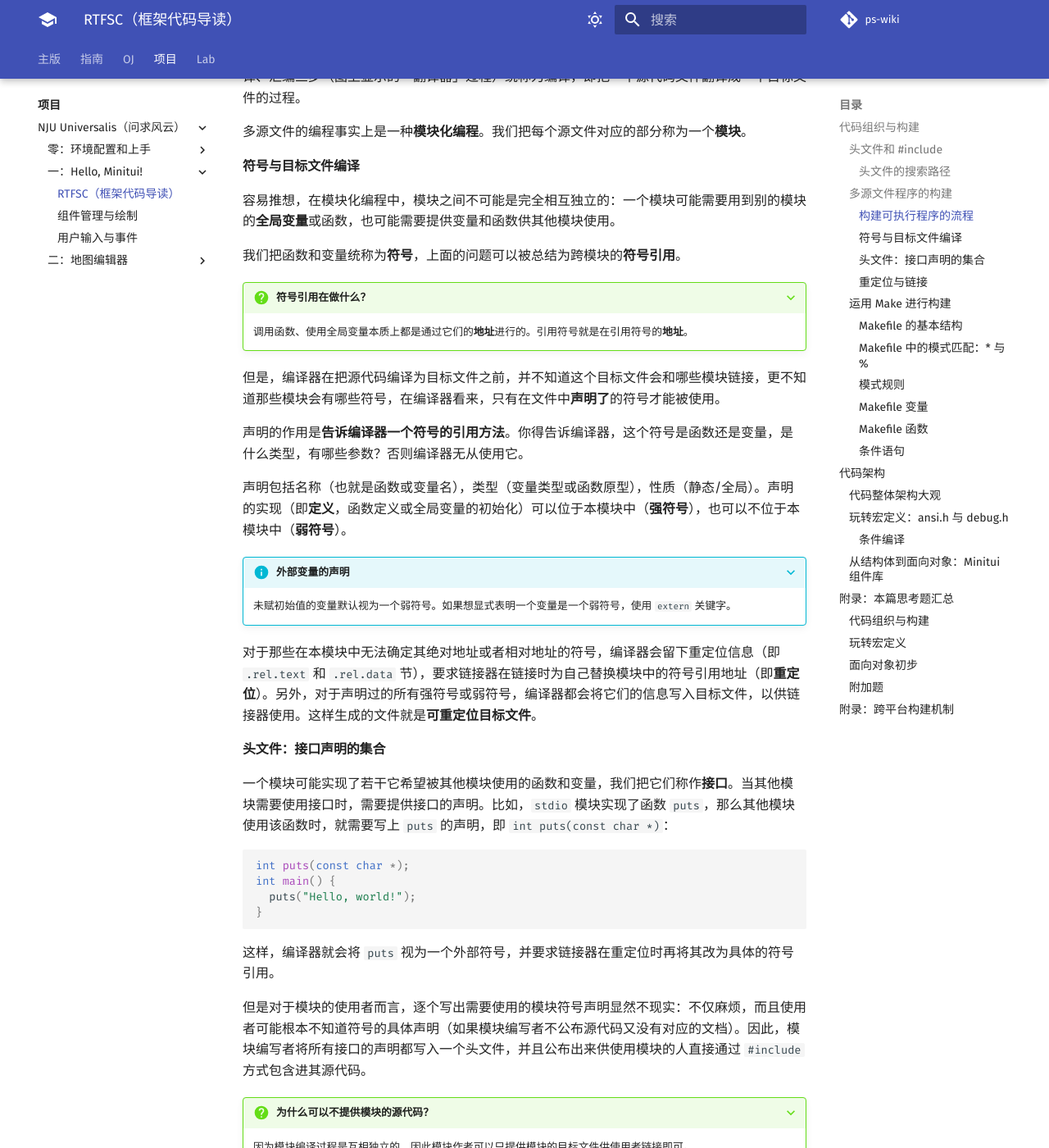
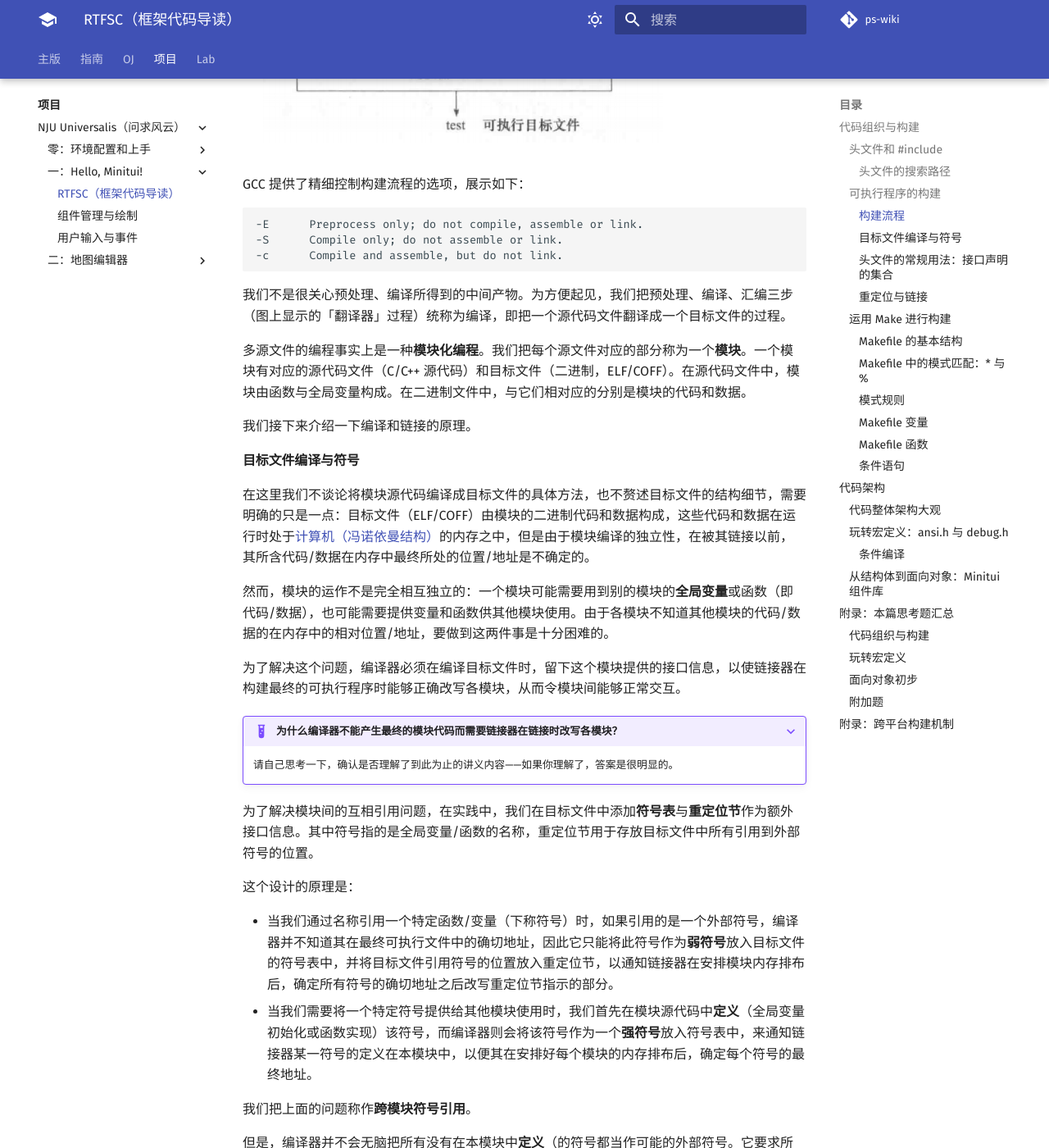
Before and after one commit to PS2023-programming/ps-wiki, an MkDocs documentation site: the page built from docs/program/ps1/1/learn_program.md, in a window 1280 px wide and 1400 px high, scrolled down 3422 px. Shown: the whole window at 82% size. Built offline with MkDocs 1.6.1 and Material for MkDocs 9.7.7, drawn with Linux system fonts in a browser that asks for light colours; comment, search, counter and statistics services are not loaded; some of the changed text lies outside the part shown.

Commit message:
1-22 midnight

````diff
--- a/docs/program/ps1/1/learn_program.md
+++ b/docs/program/ps1/1/learn_program.md
@@ -36,6 +36,11 @@ RTFSC 是 Reading The Fucking Source Code 的缩写，来自于 [Linus](https://
 
 下面我们来细讲一下这两类文件的区别和作用，并介绍一下预编译命令以及代码的构建流程。
 
+???+ tip "你的程序真的是「单源文件」的吗？"
+    虽然你只编写了一个源代码文件，但编译得到的程序许多功能（如输入/输出，文件读写，系统调用等）并不是在这份源代码中实现的，甚至也不是在你引用的头文件中实现的（在 `stdio.h` 中找不到 `printf` 的实现）。
+
+    这些功能是在哪里实现的？又是如何被你编写的程序所使用的？读完「代码组织与构建」部分你将会有所认识。
+
 ### 头文件和 `#include`
 
 你每次编写的代码的第一行都有可能是 `#include <cstdio>` 或 `#include <iostream>` 乃至 `#include <bits/stdc++.h>`。这些尖括号内的文件就是标准库为我们提供的头文件。
@@ -57,7 +62,7 @@ RTFSC 是 Reading The Fucking Source Code 的缩写，来自于 [Linus](https://
 
 在引用头文件如 `cstdio.h` 时，我们发现头文件既不在代码文件对应的目录下，也不在 `PATH` 环境变量所指定的路径下，GCC 到底是从哪里找到这个文件的呢？
 
-如果你使用带语法提示的编辑器或 IDE，那么在代码文件中你可能发现引用诸如 `ansi.h` 或 `basics.h` 时会被标红线，提示找不到该文件，但编译时却可以通过，这是为什么呢？
+如果你使用带语法提示的编辑器或 IDE，那么在没有预先配置的情形下你可能会发现引用诸如 `ansi.h` 或 `basics.h` 时会被标红线，提示找不到该文件，但编译却可以通过，这是为什么呢？
 
 这些都和 `#include<$FILE>` 时编译器的搜索路径有关。在这一格式的命令中，编译器会从标准库 `include` 路径下寻找对应的文件，然后从用户指定的 `include` 路径中寻找文件。如果你执行 `echo | gcc -xc++ -E -v -` 命令，你将会看到：
 
@@ -74,19 +79,23 @@ RTFSC 是 Reading The Fucking Source Code 的缩写，来自于 [Linus](https://
 
 要想增加 `#include<>` 的搜索路径，可以使用 GCC 提供的 `-I` 选项，试试执行 `echo | gcc -xc++ -E -v -I . -`，输出结果出现了什么不同？
 
-### 多源文件程序的构建
+### 可执行程序的构建
 
-*本部分为了切合大家的学习阶段作了简化。在《计算机系统基础》中大家会学习到更详细的内容。*
+*本部分为了切合大家的学习阶段作了简化。在《计算机系统基础》中大家会学习到更详细、严谨的内容。*
 
-#### 构建可执行程序的流程
+通过解析 `#include` 等预编译命令，我们将头文件和源文件合并为许多经过预处理的源文件。那么，这些源文件（一个或多个）又是如何被处理为一个可执行程序的呢？接下来我们就来介绍。
 
-在[理论课堂](http://cslabcms.nju.edu.cn/problem_solving/images/a/a1/Lecture1-6_2019-11-12_%E5%A6%82%E4%BD%95%E5%B0%86%E7%AE%97%E6%B3%95%E5%91%8A%E8%AF%89%E8%AE%A1%E7%AE%97%E6%9C%BA.pptx)上，我们已经知道了「将程序告诉计算机」的方式——二进制代码。在课堂上，我们还看到了编程语言从机器语言、汇编语言再到高级程序设计语言的演进。
+TODO：解释可执行程序到底是啥，以及其和源代码中元素的对应关系。
 
-而在可执行程序的构建中，我们则是反其道而行之——从高级程序设计语言的源文件，得到汇编语言文件，再得到二进制代码文件。
+#### 构建流程
 
-但是，对于多源文件的程序，它又是怎么样构建成一个二进制程序的呢？是先合并源代码，再统一翻译，还是在每份源代码翻译之后链接呢？下面我们就来介绍。
+在[理论课堂](http://cslabcms.nju.edu.cn/problem_solving/images/a/a1/Lecture1-6_2019-11-12_%E5%A6%82%E4%BD%95%E5%B0%86%E7%AE%97%E6%B3%95%E5%91%8A%E8%AF%89%E8%AE%A1%E7%AE%97%E6%9C%BA.pptx)上，我们已经知道了「将程序告诉计算机」的方式——二进制（机器语言）。在课堂上，我们还看到了编程语言从机器语言、汇编语言再到高级程序设计语言的演进。
 
-多源文件程序的构建流程大体可分为预处理、编译、汇编、链接四个步骤，前三步是每份源代码独立经历的。构建只针对源文件而不直接针对头文件。
+而在可执行程序的构建中，我们则是反其道而行之——从高级程序设计语言的源文件，得到汇编语言文件，再得到二进制程序。
+
+但是，对于多源文件的程序，它又是怎么样构建成一个二进制程序的呢？是先合并源代码，再统一翻译，还是在每份源代码翻译之后合并呢？下面我们就来介绍。
+
+可执行程序的构建流程大体可分为预处理、编译、汇编、链接四个步骤，前三步是每份源代码独立经历的。构建只针对源文件而不直接针对头文件。
 
 + 预处理 `cpp`：在这一步，源文件所有的 `#` 预编译命令都被展开。头文件在此步被引入。
 + 编译 `ccl`：在这一步，预处理后的源文件被**分别**编译成汇编代码文件。
@@ -97,7 +106,7 @@ RTFSC 是 Reading The Fucking Source Code 的缩写，来自于 [Linus](https://
 
 ![构建流程](../../../../pics/project-1-1.png)
 
-GCC 提供了细粒度地控制构建流程的选项，展示如下：
+GCC 提供了精细控制构建流程的选项，展示如下：
 
 ```text
 -E      Preprocess only; do not compile, assemble or link.
@@ -105,25 +114,35 @@ GCC 提供了细粒度地控制构建流程的选项，展示如下：
 -c      Compile and assemble, but do not link.
 ```
 
-在现阶段，我们不是很关心预处理、编译所得到的中间产物。因此为方便起见，我们把预处理、编译、汇编三步（图上显示的「翻译器」过程）统称为编译，即把一个源代码文件翻译成一个目标文件的过程。
+我们不是很关心预处理、编译所得到的中间产物。为方便起见，我们把预处理、编译、汇编三步（图上显示的「翻译器」过程）统称为编译，即把一个源代码文件翻译成一个目标文件的过程。
 
-多源文件的编程事实上是一种**模块化编程**。我们把每个源文件对应的部分称为一个**模块**。
+多源文件的编程事实上是一种**模块化编程**。我们把每个源文件对应的部分称为一个**模块**。一个模块有对应的源代码文件（C/C++ 源代码）和目标文件（二进制，ELF/COFF）。在源代码文件中，模块由函数与全局变量构成。在二进制文件中，与它们相对应的分别是模块的代码和数据。
 
-#### 符号与目标文件编译
+我们接下来介绍一下编译和链接的原理。
 
-容易推想，在模块化编程中，模块之间不可能是完全相互独立的：一个模块可能需要用到别的模块的**全局变量**或函数，也可能需要提供变量和函数供其他模块使用。
+#### 目标文件编译与符号
 
-我们把函数和变量统称为**符号**，上面的问题可以被总结为跨模块的**符号引用**。
+在这里我们不谈论将模块源代码编译成目标文件的具体方法，也不赘述目标文件的结构细节，需要明确的只是一点：目标文件（ELF/COFF）由模块的二进制代码和数据构成，这些代码和数据在运行时处于[计算机（冯诺依曼结构）](https://zh.wikipedia.org/wiki/%E5%86%AF%C2%B7%E8%AF%BA%E4%BC%8A%E6%9B%BC%E7%BB%93%E6%9E%84)的内存之中，但是由于模块编译的独立性，在被其链接以前，其所含代码/数据在内存中最终所处的位置/地址是不确定的。
 
-???+ question "符号引用在做什么？"
+然而，模块的运作不是完全相互独立的：一个模块可能需要用到别的模块的**全局变量**或函数（即代码/数据），也可能需要提供变量和函数供其他模块使用。由于各模块不知道其他模块的代码/数据的在内存中的相对位置/地址，要做到这两件事是十分困难的。
 
-    调用函数、使用全局变量本质上都是通过它们的**地址**进行的。引用符号就是在引用符号的**地址**。
+为了解决这个问题，编译器必须在编译目标文件时，留下这个模块提供的接口信息，以使链接器在构建最终的可执行程序时能够正确改写各模块，从而令模块间能够正常交互。
 
-但是，编译器在把源代码编译为目标文件之前，并不知道这个目标文件会和哪些模块链接，更不知道那些模块会有哪些符号，在编译器看来，只有在文件中**声明了**的符号才能被使用。
+???+ example "为什么编译器不能产生最终的模块代码而需要链接器在链接时改写各模块？"
+    请自己思考一下，确认是否理解了到此为止的讲义内容——如果你理解了，答案是很明显的。
 
-声明的作用是**告诉编译器一个符号的引用方法**。你得告诉编译器，这个符号是函数还是变量，是什么类型，有哪些参数？否则编译器无从使用它。
+为了解决模块间的互相引用问题，在实践中，我们在目标文件中添加**符号表**与**重定位节**作为额外接口信息。其中符号指的是全局变量/函数的名称，重定位节用于存放目标文件中所有引用到外部符号的位置。
 
-声明包括名称（也就是函数或变量名），类型（变量类型或函数原型），性质（静态/全局）。声明的实现（即**定义**，函数定义或全局变量的初始化）可以位于本模块中（**强符号**），也可以不位于本模块中（**弱符号**）。
+这个设计的原理是：
+
++ 当我们通过名称引用一个特定函数/变量（下称符号）时，如果引用的是一个外部符号，编译器并不知道其在最终可执行文件中的确切地址，因此它只能将此符号作为**弱符号**放入目标文件的符号表中，并将目标文件引用符号的位置放入重定位节，以通知链接器在安排模块内存排布后，确定所有符号的确切地址之后改写重定位节指示的部分。
++ 当我们需要将一个特定符号提供给其他模块使用时，我们首先在模块源代码中**定义**（全局变量初始化或函数实现）该符号，而编译器则会将该符号作为一个**强符号**放入符号表中，来通知链接器某一符号的定义在本模块中，以便其在安排好每个模块的内存排布后，确定每个符号的最终地址。
+
+我们把上面的问题称作**跨模块符号引用**。
+
+但是，编译器并不会无脑把所有没有在本模块中**定义**（的符号都当作可能的外部符号。它要求所有符号在使用前都事先**声明**。这是因为，为了将符号引用翻译成机器语言，编译器需要声明来知道**一个符号的引用方法**（符号是函数还是变量，是什么类型，有哪些参数）？
+
+声明包括名称（也就是函数或变量名），类型（变量类型或函数原型），性质（静态/全局）。如果声明符号的对应定义位于本模块中，那么这个符号将是一个**强符号**，也可以不位于本模块中（**弱符号**）。
 
 ???+ info "外部变量的声明"
 
@@ -131,7 +150,7 @@ GCC 提供了细粒度地控制构建流程的选项，展示如下：
 
 对于那些在本模块中无法确定其绝对地址或者相对地址的符号，编译器会留下重定位信息（即 `.rel.text` 和 `.rel.data` 节），要求链接器在链接时为自己替换模块中的符号引用地址（即**重定位**）。另外，对于声明过的所有强符号或弱符号，编译器都会将它们的信息写入目标文件，以供链接器使用。这样生成的文件就是**可重定位目标文件**。
 
-#### 头文件：接口声明的集合
+#### 头文件的常规用法：接口声明的集合
 
 一个模块可能实现了若干它希望被其他模块使用的函数和变量，我们把它们称作**接口**。当其他模块需要使用接口时，需要提供接口的声明。比如，`stdio` 模块实现了函数 `puts`，那么其他模块使用该函数时，就需要写上 `puts` 的声明，即 `int puts(const char *)`：
 
@@ -163,6 +182,10 @@ int main() {
 这就是我们所常见的 Hello World 程序的形式了。经由上述内容，我们写代码必带的头文件总算解开了其神秘的面纱：它是对应模块接口声明的集合。
 
 #### 重定位与链接
+
+TODO：库函数到底实现在哪
+
+TODO：介绍动态链接
 
 ???+ question "为什么通过链接来合并模块，而非直接合并模块的源代码一次性编译？"
     + **节约构建时间。**如果合并源码编译，那么每进行一次修改，就要重新完整编译一次项目（甚至连着标准库的源码一起）。如果每个模块分别编译可以只重新编译改变了的模块，并重新进行链接。
````
